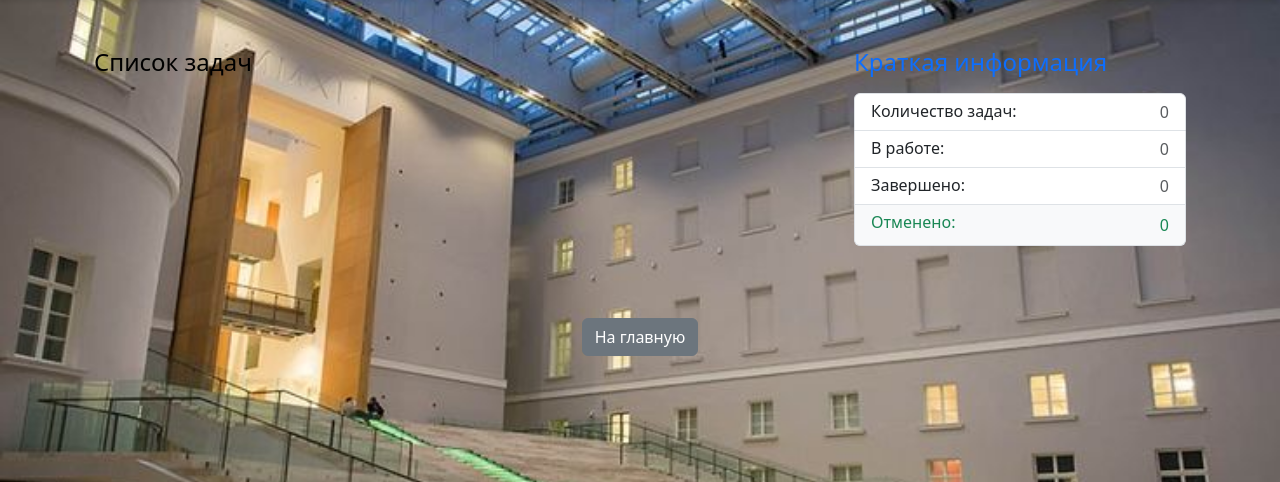
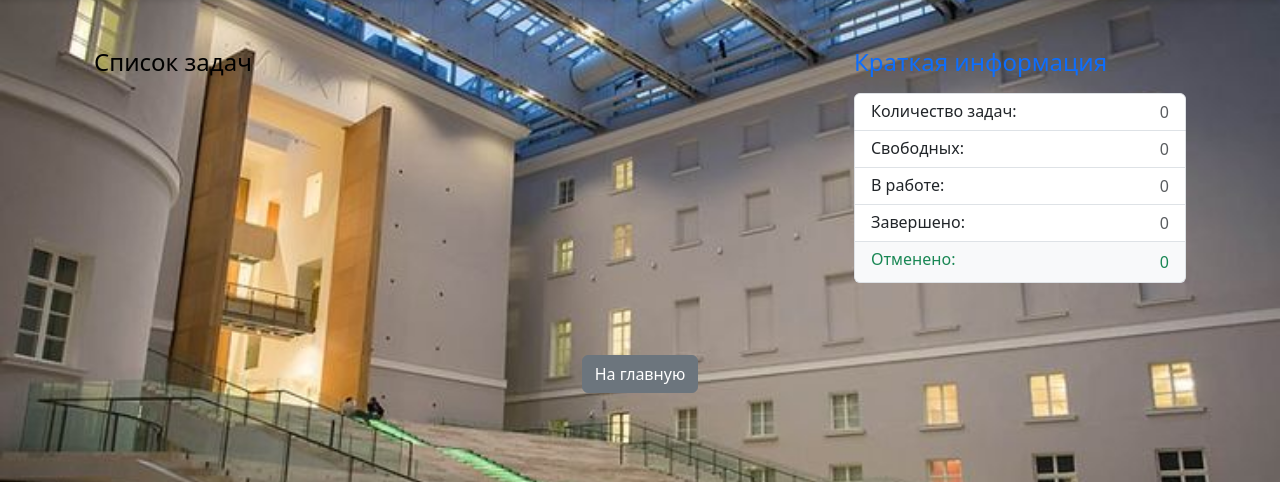
Before and after one commit to SergeiVokhminov/My_OGSH_Project, a Django app: page /tasks/list/ in a window 1280 px wide. Shown: the part 56-538 px from the top of the page. Run offline with Django 5.2, Linux system fonts and the light colour scheme; data that the repository does not hold is empty; some libraries are stand-ins or nearby versions.

Commit message:
обновлен шаблон страницы task_list приложения tasks

```diff
--- a/tasks/templates/tasks/tasks_list.html
+++ b/tasks/templates/tasks/tasks_list.html
@@ -16,6 +16,12 @@
                     <h6 class="my-0">Количество задач:</h6>
                 </div>
                 <span class="text-body-secondary">{{ task_count }}</span>
+            </li>
+            <li class="list-group-item d-flex justify-content-between lh-sm">
+                <div>
+                    <h6 class="my-0">Свободных:</h6>
+                </div>
+                <span class="text-body-secondary">{{ free_task_count }}</span>
             </li>
             <li class="list-group-item d-flex justify-content-between lh-sm">
                 <div>
```
